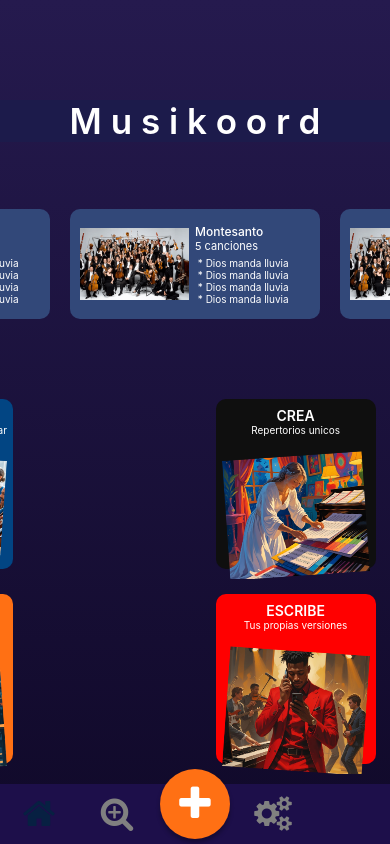
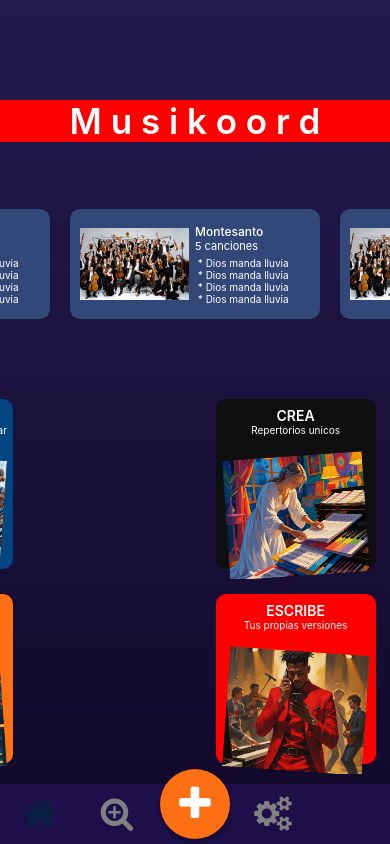
Before and after one commit to duvan51/acordeSingerApp, a React Native app: screen /Home in a window 390 px wide. Built offline with nearby package versions, Linux system fonts and the light colour scheme; no server answers; what expo-web-browser would draw is missing.

Commit message:
arreglo de rojo

```diff
--- a/views/home.js
+++ b/views/home.js
@@ -50,7 +50,8 @@ export default function Home({ navigation }) {
           <View style={{ width: "100%", paddingHorizontal: 20 }}>
             <View
               style={{
-                backgroundColor: "#1c1b4b",
+               // backgroundColor: "#1c1b4b",
+                backgroundColor: "red",
                 borderRadius: 10,
                 paddingHorizontal: 10,
                 display: "flex",
```
